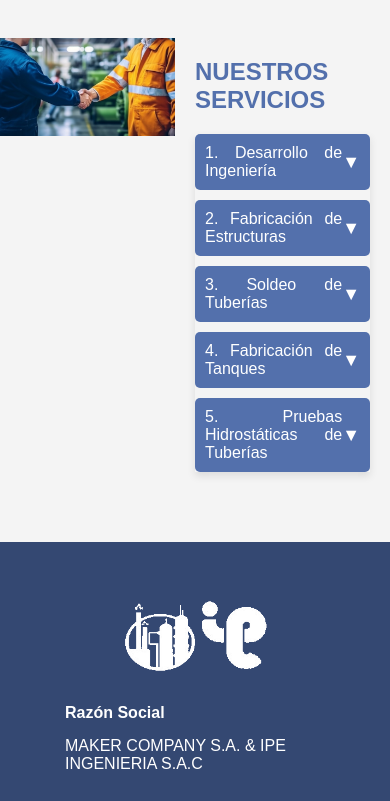
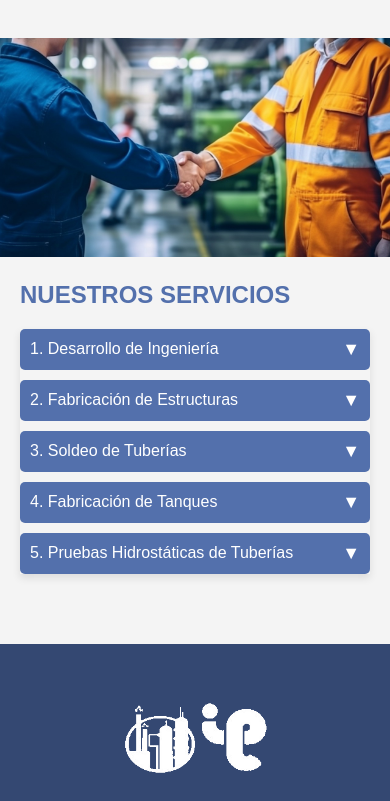
Before and after one commit to sofiapinaya/web, a plain HTML site: page Servicios.html in a window 390 px wide. Shown: the part 812-1613 px from the top of the page. Drawn offline with Linux system fonts and the light colour scheme.

Commit message:
Update style3.css

```diff
--- a/style3.css
+++ b/style3.css
@@ -637,4 +637,23 @@ nav ul li a:hover::after {
     .footer-section {
         padding: 15px;
     }
+
+    .servicios {
+        flex-direction: column; /* Cambiar a columnas */
+        align-items: center; /* Centrar elementos en la columna */
+    }
+
+    .imagen-servicios,
+    .lista-servicios {
+        width: 100%; /* Asegurarse de que ambas ocupen el 100% del ancho */
+    }
+
+    .imagen-servicios img {
+        width: 100%; /* Asegurarse de que la imagen también ocupe el 100% del ancho */
+        height: auto; /* Mantener la proporción de la imagen */
+    }
+
+    .lista-servicios {
+        padding: 20px; /* Espaciado para la lista de servicios */
+    }
 }
```
